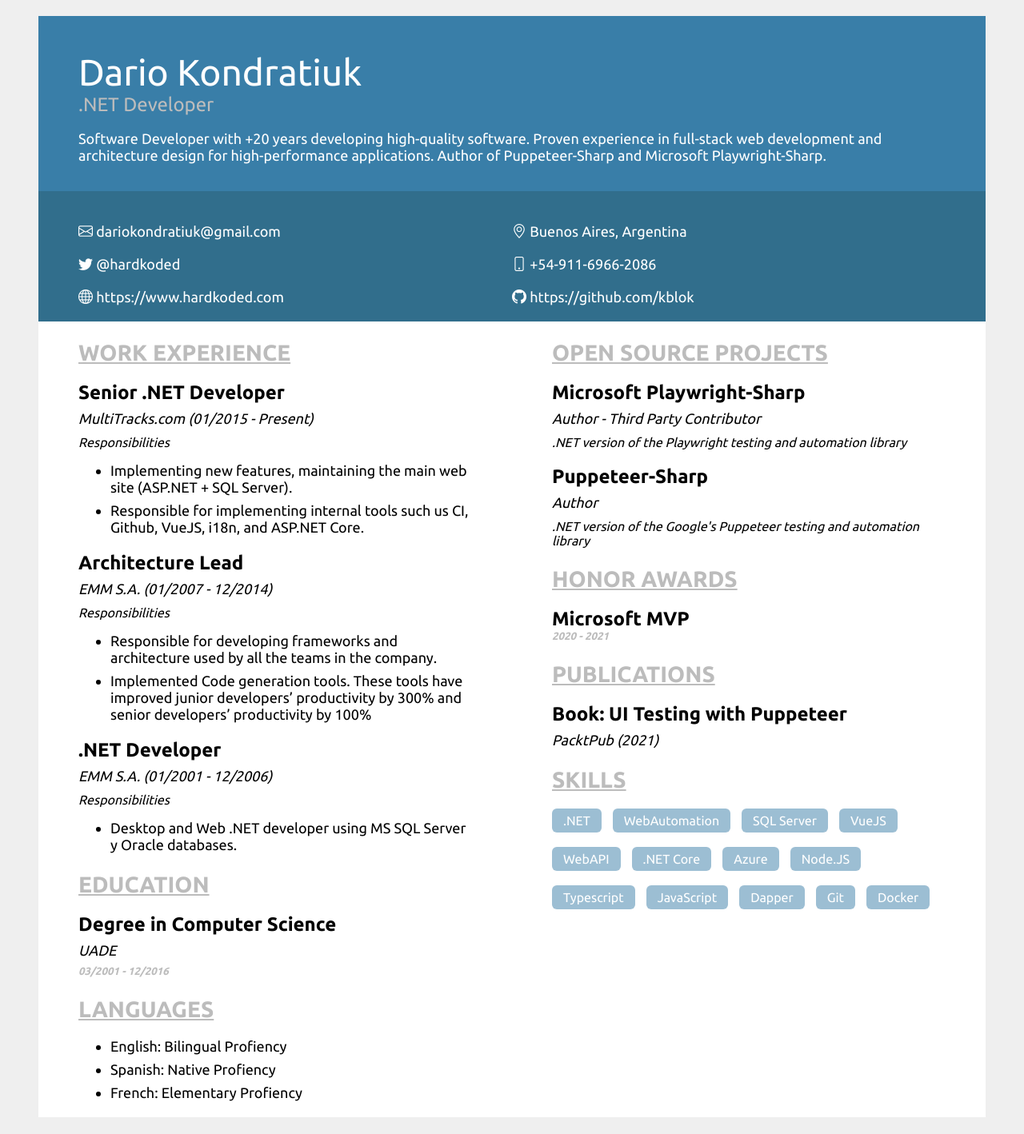
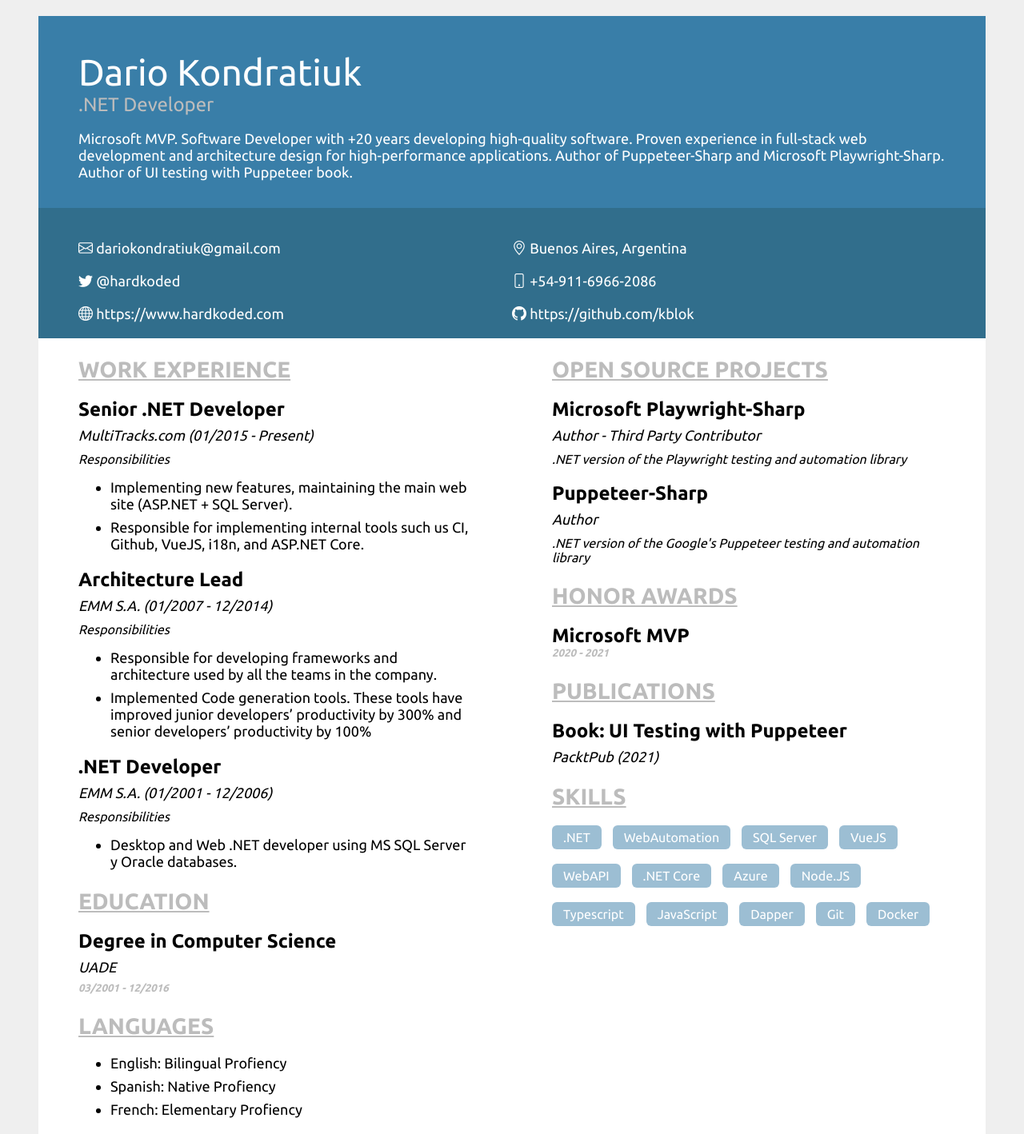
Before and after one commit to kblok/kblok.github.io, a Jekyll site: the page built from resume.html, in a window 1280 px wide. Shown: the whole page at 80% size. Built offline with Jekyll 4.4.1, drawn with Linux system fonts in a browser that asks for light colours; nearby versions of some CDN libraries; before the commit the page ends 1397 px from its top, so only the background shows below that.

Commit message:
improve summary

```diff
--- a/resume.html
+++ b/resume.html
@@ -15,9 +15,9 @@
     <header>
         <div class="name">Dario Kondratiuk</div>
         <div class="role">.NET Developer</div>
-        <div class="summary">Software Developer with +20 years developing high-quality software. Proven experience in
-            full-stack web development and architecture design for high-performance applications. Author of
-            Puppeteer-Sharp and Microsoft Playwright-Sharp.</div>
+        <div class="summary">Microsoft MVP. Software Developer with +20 years developing high-quality software. Proven experience in
+            full-stack web development and architecture design for high-performance applications. Author of Puppeteer-Sharp and Microsoft Playwright-Sharp.
+            Author of UI testing with Puppeteer book.</div>
     </header>
     <div class="contact-info">
         <div class="email"><i class="bi bi-envelope"></i> dariokondratiuk@gmail.com</div>
```
